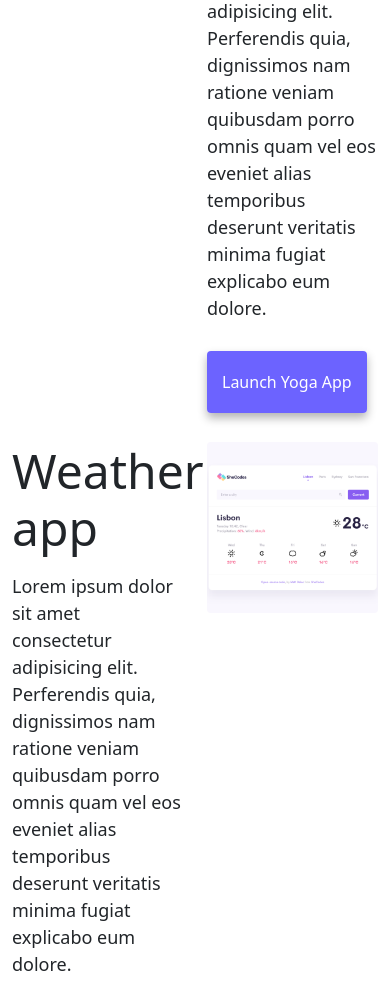
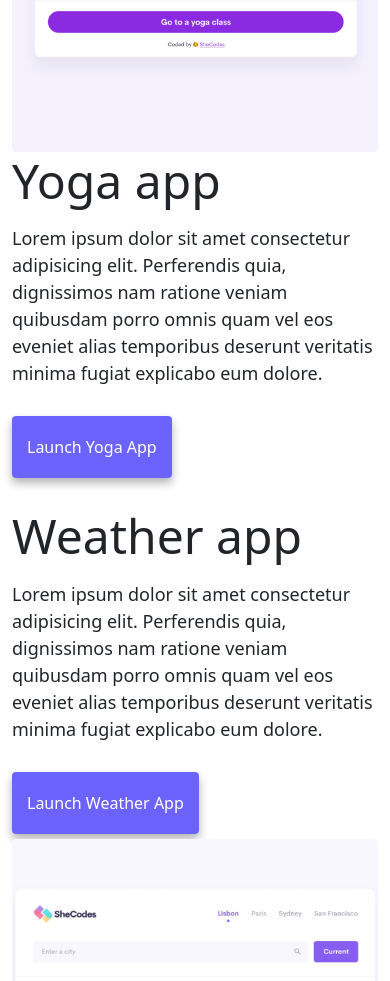
Before and after one commit to aenia12/Res.3.Amin.Homework, a plain HTML site: page index.html in a window 390 px wide. Shown: the part 854-1835 px from the top of the page. Drawn offline with nearby package versions, Linux system fonts and the light colour scheme.

Commit message:
More responsive on mobile devices now.

```diff
--- a/index.html
+++ b/index.html
@@ -75,14 +75,14 @@
     </div>
     <div class="container">
       <div class="row">
-        <div class="col-6">
+        <div class="col-12 col-md-6">
           <img
             src="images/yoga.png"
             class="img-fluid rounded"
             alt="Yoga image"
           />
         </div>
-        <div class="col-6">
+        <div class="col-12 col-md-6">
           <h2 class="mb-3">Yoga app</h2>
           <p>
             Lorem ipsum dolor sit amet consectetur adipisicing elit. Perferendis
@@ -98,7 +98,7 @@
         </div>
       </div>
       <div class="row mt-5">
-        <div class="col-6">
+        <div class="col-12 col-md-6">
           <h2 class="mb-3">Weather app</h2>
           <p>
             Lorem ipsum dolor sit amet consectetur adipisicing elit. Perferendis
@@ -111,8 +111,9 @@
               >Launch Weather App</a
             >
           </div>
+          <br />
         </div>
-        <div class="col-6">
+        <div class="col-12 col-md-6">
           <img
             src="images/weather.png"
             class="img-fluid rounded"
@@ -121,14 +122,14 @@
         </div>
       </div>
       <div class="row mt-5">
-        <div class="col-6">
+        <div class="col-12 col-md-6">
           <img
             src="images/yogurt.png"
             class="img-fluid rounded"
             alt="Yogurt image"
           />
         </div>
-        <div class="col-6">
+        <div class="col-12 col-md-6">
           <h2 class="mb-3">Yogurt app</h2>
           <p>
             Lorem ipsum dolor sit amet consectetur adipisicing elit. Perferendis
```
